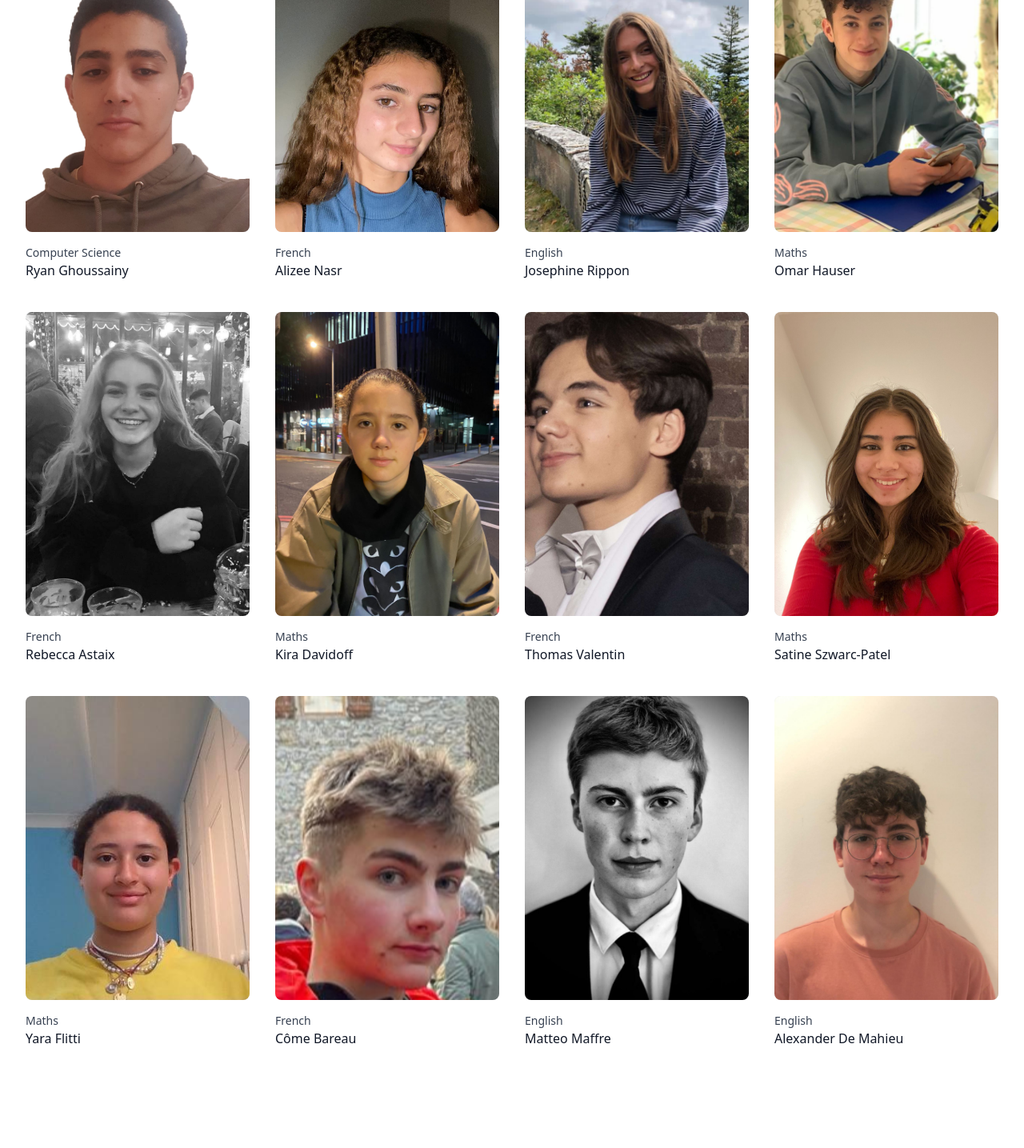
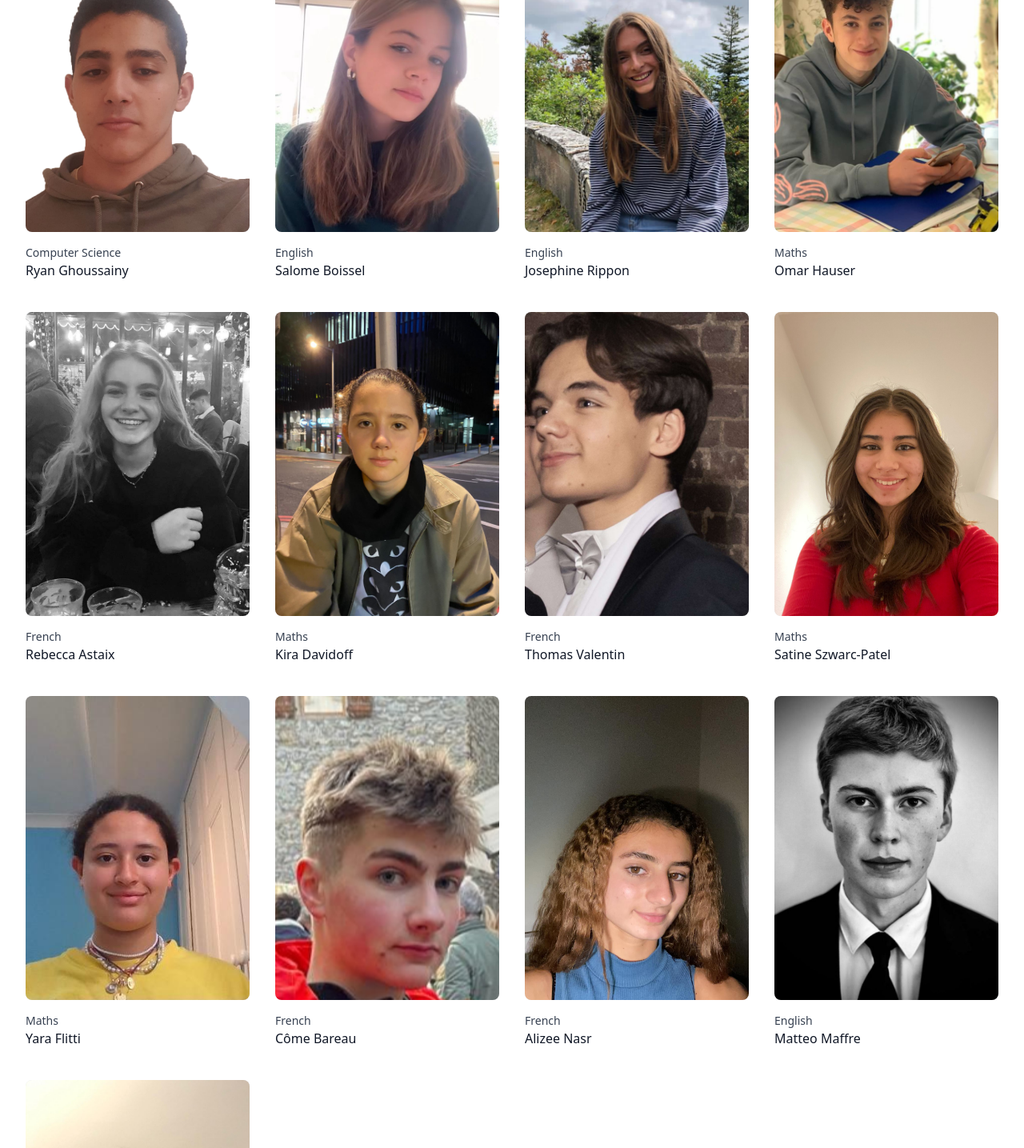
Before and after one commit to nikitamounier/bridging-the-gap, a Next.js app: page /team in a window 1280 px wide. Shown: the part 822-2257 px from the top of the page at 80% size. Built offline with nearby package versions, Linux system fonts and the light colour scheme.

Commit message:
Add missing team member

```diff
--- a/pages/team.js
+++ b/pages/team.js
@@ -17,6 +17,7 @@ import kira from "../public/team/kira.jpg"
 import satine from "../public/team/satine.jpg"
 import yara from "../public/team/yara.jpg"
 import come from "../public/team/come.jpg"
+import salome from "../public/team/salome.jpg"
 import matteo from "../public/team/matteo.jpg"
 import alexandre from "../public/team/alex.jpg"
 
@@ -59,9 +60,9 @@ const people = [
     },
     {
         id: 7,
-        course: "French",
-        name: "Alizee Nasr",
-        image: alizee
+        course: "English",
+        name: "Salome Boissel",
+        image: salome
     },
     {
         id: 8,
@@ -113,12 +114,18 @@ const people = [
     },
     {
         id: 16,
+        course: "French",
+        name: "Alizee Nasr",
+        image: alizee
+    },
+    {
+        id: 17,
         course: "English",
         name: "Matteo Maffre",
         image: matteo
     },
     {
-        id: 17,
+        id: 18,
         course: "English",
         name: "Alexander De Mahieu",
         image: alexandre
```
